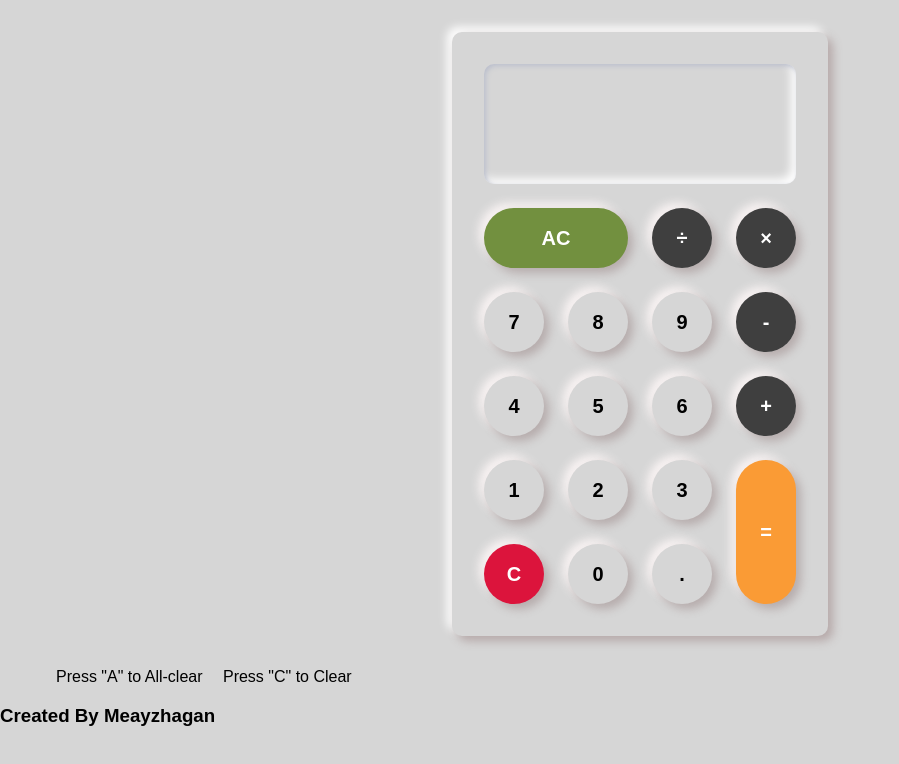
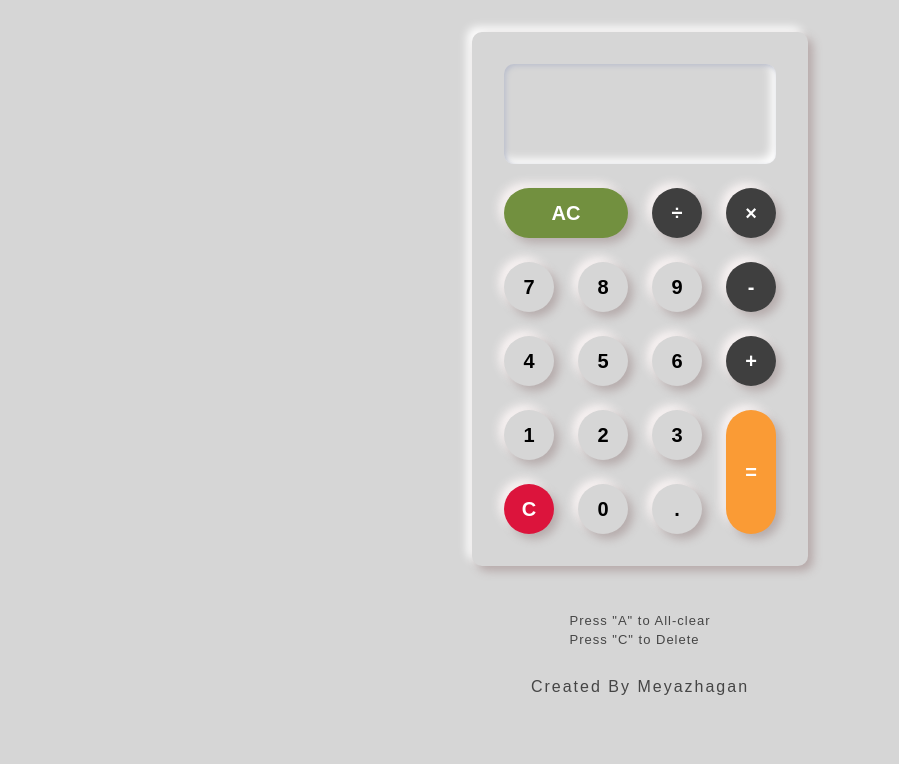
Before and after one commit to Meyazhagan/calculator, a plain HTML site: page index.html in a window 1280 px wide. Shown: the whole page, without its empty margins (0-899 px from the left). Drawn offline with Linux system fonts and the light colour scheme.

Commit message:
updated style

```diff
--- a/css/style.css
+++ b/css/style.css
@@ -2,6 +2,7 @@
 *::before,
 *::after {
   box-sizing: border-box;
+  user-select: none;
 }
 
 body {
@@ -24,8 +25,8 @@ body {
 .calculator {
   display: grid;
   gap: 1.5rem;
-  grid-template-columns: repeat(4, 60px);
-  grid-template-rows: minmax(120px, auto) repeat(5, 60px);
+  grid-template-columns: repeat(4, 50px);
+  grid-template-rows: minmax(100px, auto) repeat(5, 50px);
 }
 
 .span-two {
@@ -58,7 +59,7 @@ body {
   font-size: 20px;
   font-weight: 600;
   border-radius: 100px;
-  user-select: none;
+
   cursor: pointer;
 }
 
@@ -105,3 +106,24 @@ ul > li {
   padding-left: 1rem;
   margin: 0 auto;
 }
+
+.footer {
+  display: flex;
+  flex-direction: column;
+  align-items: center;
+  justify-content: center;
+}
+
+.footer p {
+  font-size: small;
+  letter-spacing: 1px;
+  line-height: 1.2rem;
+  color: #454545;
+}
+
+.footer h3 {
+  font-size: medium;
+  letter-spacing: 2px;
+  color: #454545;
+  font-weight: 400;
+}
--- a/index.html
+++ b/index.html
@@ -34,12 +34,12 @@
         <button number>.</button>
       </div>
     </div>
-    <div>
-      <ul>
-        <li>Press "A" to All-clear</li>
-        <li>Press "C" to Clear</li>
-      </ul>
-      <h3>Created By Meayzhagan</h3>
+    <div class="footer">
+      <p>
+        Press "A" to All-clear <br />
+        Press "C" to Delete
+      </p>
+      <h3>Created By Meyazhagan</h3>
     </div>
     <script src="js/script.js"></script>
   </body>
```
